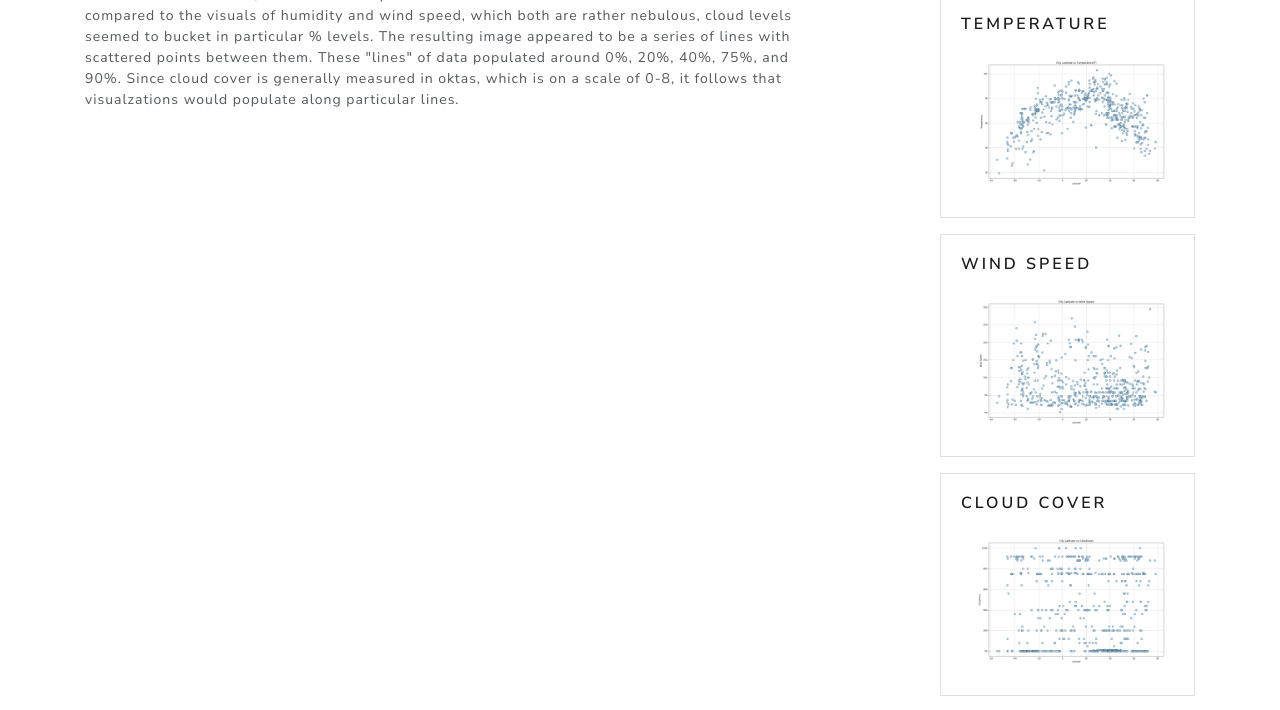
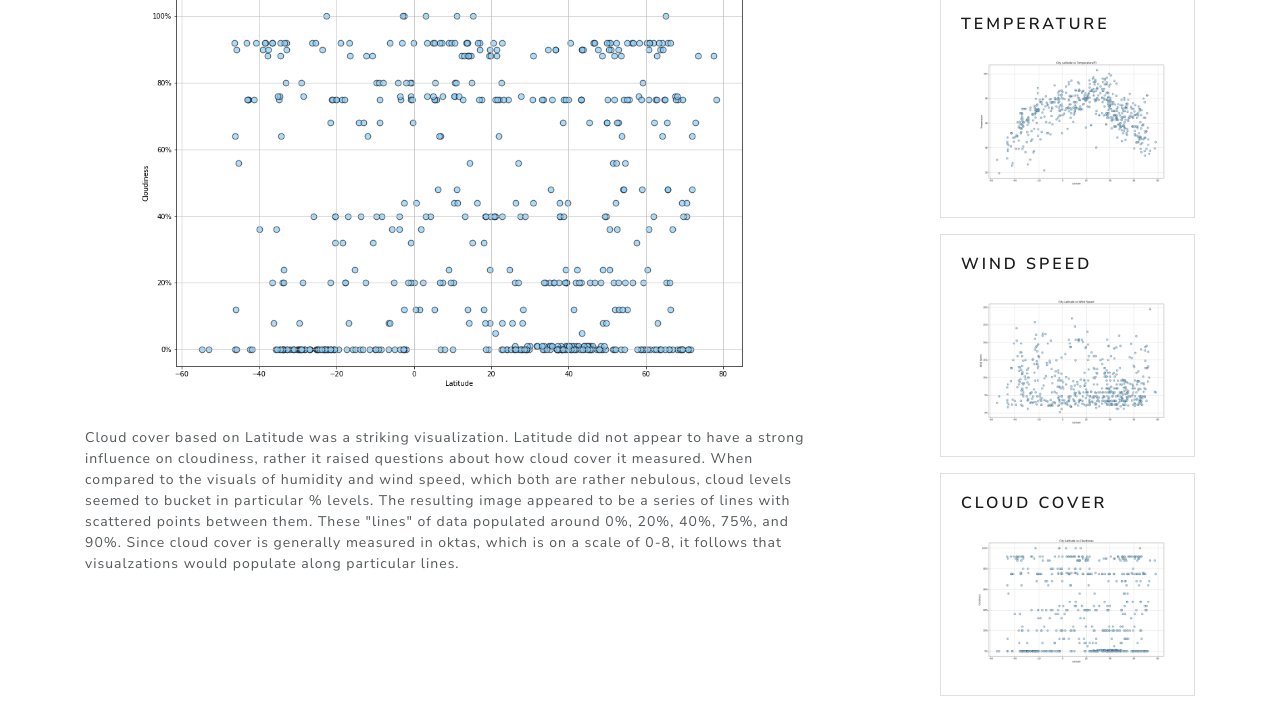
Before and after one commit to laurelic/pyweather-dashboard, a plain HTML site: page cloudvlat.html in a window 1280 px wide. Shown: the part 225-935 px from the top of the page. Drawn offline with nearby package versions, Linux system fonts and the light colour scheme.

Commit message:
corrected cloud plot

```diff
--- a/cloudvlat.html
+++ b/cloudvlat.html
@@ -51,7 +51,7 @@
         </div>
         <div class="row">
             <div class="col-8">
-                <img style="width: 100%" src="Images/cloud_v_lat.png" alt="cloud cover by latitude">
+                <img style="width: 100%" src="Images/lat_v_cloud.png" alt="cloud cover by latitude">
                 <p>Cloud cover based on Latitude was a striking visualization. Latitude did not appear to have a strong influence on cloudiness, rather it raised questions about how cloud cover it measured. When compared to the visuals of humidity and wind speed, which both are rather nebulous, cloud levels seemed to bucket in particular % levels. The resulting image appeared to be a series of lines with scattered points between them. These "lines" of data populated around 0%, 20%, 40%, 75%, and 90%. Since cloud cover is generally measured in oktas, which is on a scale of 0-8, it follows that visualzations would populate along particular lines.</p>
             </div>
             <div class="col-1"></div>
```
